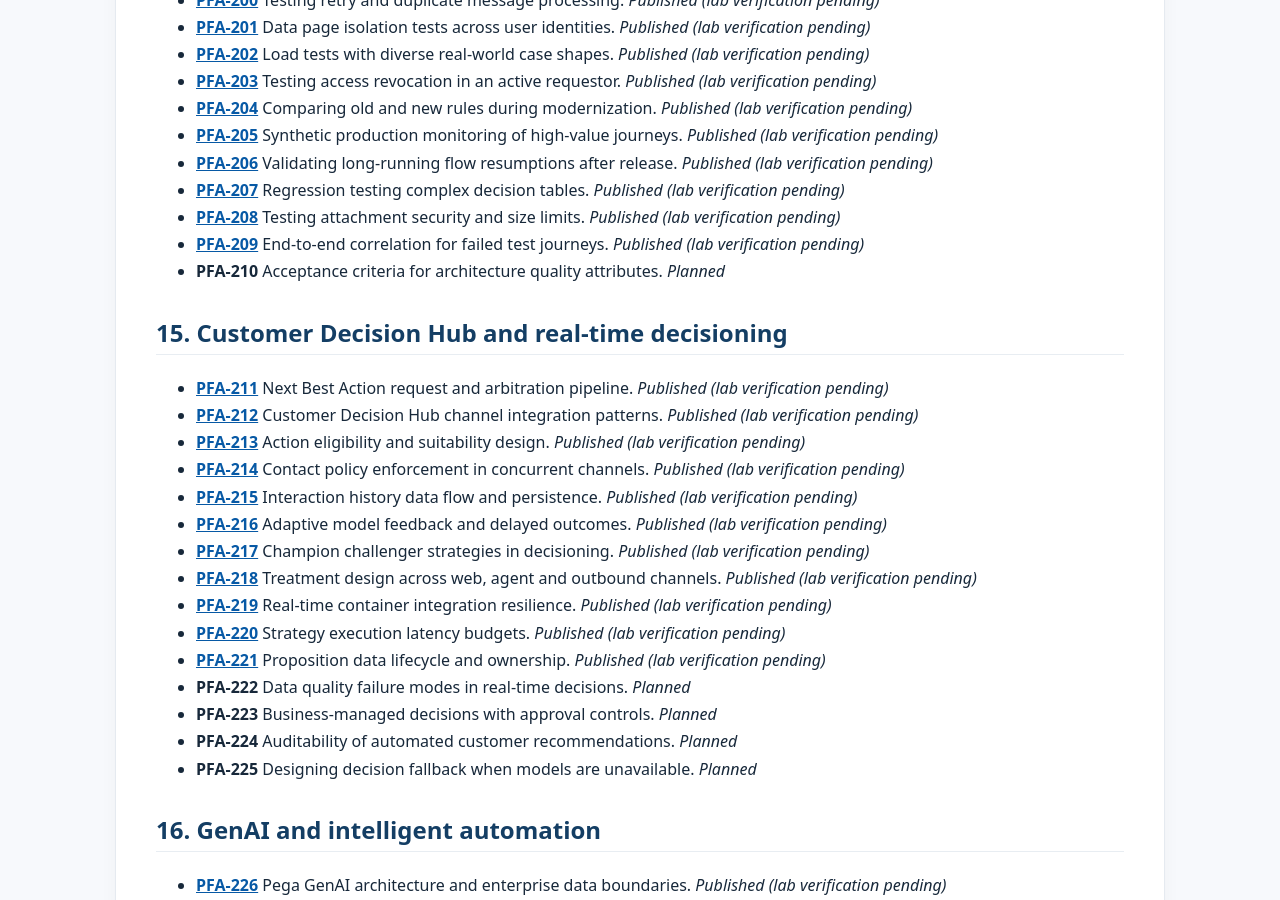
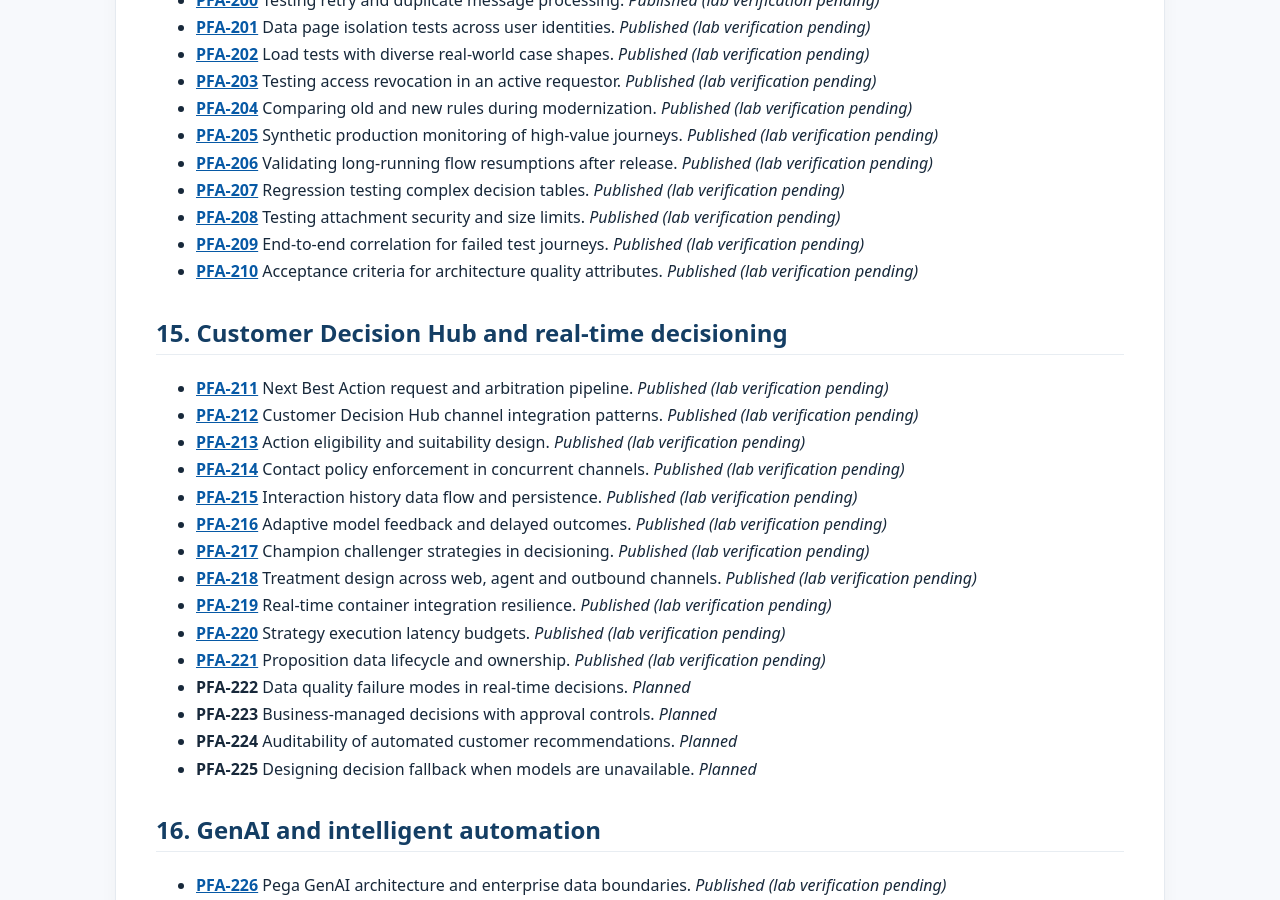
Before and after one commit to chandransandeep/pega-feature-atlas, a Jekyll site: the page built from docs/feature-inventory.md, in a window 1280 px wide and 900 px high, scrolled down 7700 px. Built offline with Jekyll 4.4.1, drawn with Linux system fonts in a browser that asks for light colours.

Commit message:
Publish PFA-210: pfa-210-acceptance-criteria-for-architecture-quality-attributes

```diff
--- a/docs/commit-date-register.tsv
+++ b/docs/commit-date-register.tsv
@@ -248,3 +248,4 @@ docs/articles/testing/pfa-207-regression-testing-complex-decision-tables.md	2018
 docs/articles/testing/pfa-208-testing-attachment-security-and-size-limits.md	2019-02-24	2026-10-31T04:12:14+00:00	random_past_date
 docs/articles/performance/pfa-180-performance-regression-gates-before-a-pega-upgrade.md	2025-08-31	2026-10-31T04:12:33+00:00	random_past_date
 docs/articles/testing/pfa-209-end-to-end-correlation-for-failed-test-journeys.md	2021-11-12	2026-10-31T05:13:28+00:00	random_past_date
+docs/articles/testing/pfa-210-acceptance-criteria-for-architecture-quality-attributes.md	2023-09-04	2026-10-31T05:13:28+00:00	random_past_date
--- a/docs/feature-inventory.md
+++ b/docs/feature-inventory.md
@@ -308,7 +308,7 @@ This is the editorial plan for Pega Feature Atlas. It is not a list of completed
 - **[PFA-207](articles/testing/pfa-207-regression-testing-complex-decision-tables.md)** Regression testing complex decision tables. _Published (lab verification pending)_
 - **[PFA-208](articles/testing/pfa-208-testing-attachment-security-and-size-limits.md)** Testing attachment security and size limits. _Published (lab verification pending)_
 - **[PFA-209](articles/testing/pfa-209-end-to-end-correlation-for-failed-test-journeys.md)** End-to-end correlation for failed test journeys. _Published (lab verification pending)_
-- **PFA-210** Acceptance criteria for architecture quality attributes. _Planned_
+- **[PFA-210](articles/testing/pfa-210-acceptance-criteria-for-architecture-quality-attributes.md)** Acceptance criteria for architecture quality attributes. _Published (lab verification pending)_
 
 <a id="section-15"></a>
 
```
Also changed, not shown: README.md, docs/articles/testing/pfa-210-acceptance-criteria-for-architecture-quality-attributes.md (renamed from drafts/pfa-210-acceptance-criteria-for-architecture-quality-attributes.md).
